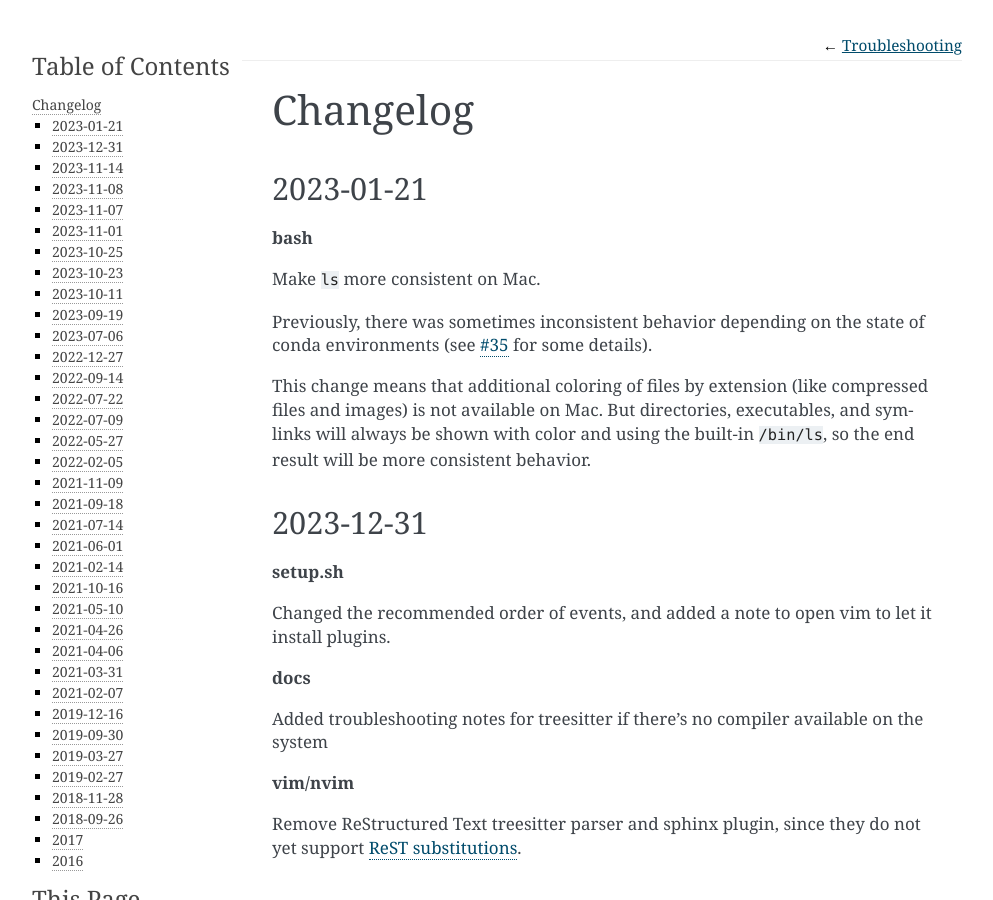
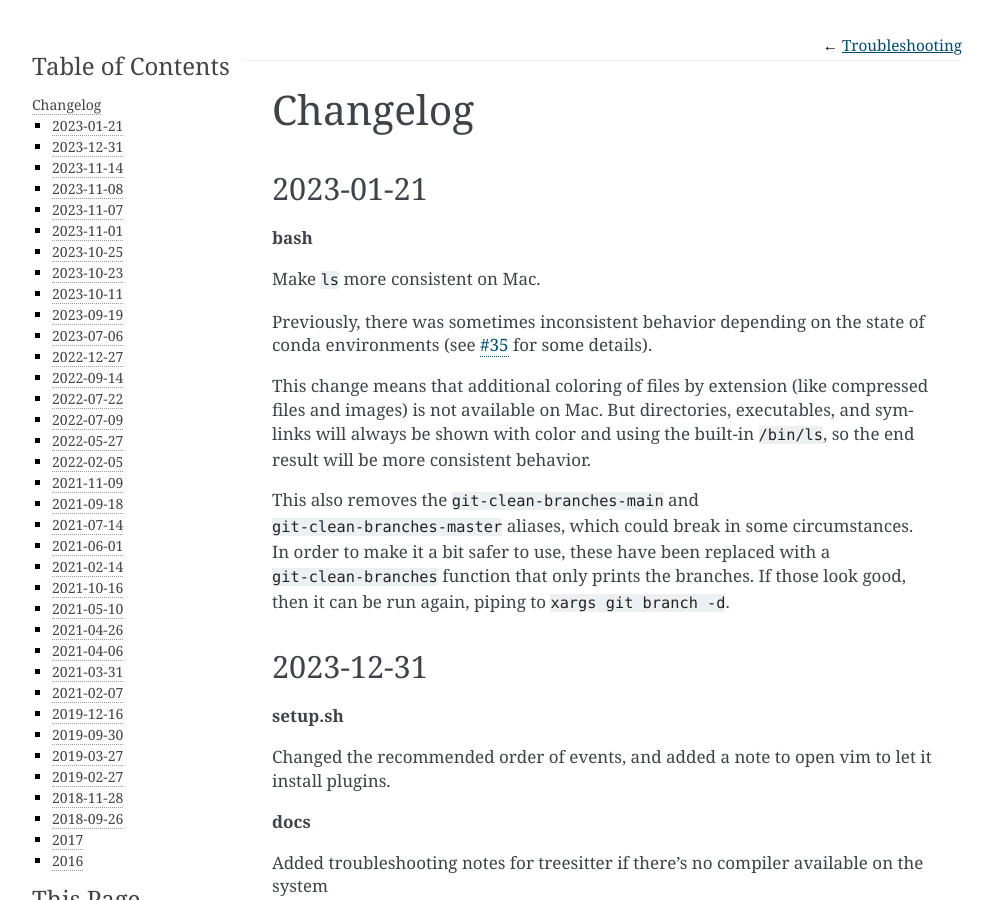
Before and after one commit to daler/dotfiles, a Sphinx documentation site: the page built from docs/changelog.rst, in a window 1280 px wide and 900 px high. Shown: the whole window, without its empty margins (148-1141 px from the left). Built offline with Sphinx 7.4.7, drawn with Linux system fonts in a browser that asks for light colours.

Commit message:
update changelog

```diff
--- a/docs/changelog.rst
+++ b/docs/changelog.rst
@@ -16,6 +16,13 @@ This change means that additional coloring of files by extension (like
 compressed files and images) is not available on Mac. But directories,
 executables, and symlinks will always be shown with color and using the
 built-in ``/bin/ls``, so the end result will be more consistent behavior.
+
+This also removes the ``git-clean-branches-main`` and
+``git-clean-branches-master`` aliases, which could break in some circumstances.
+In order to make it a bit safer to use, these have been replaced with
+a ``git-clean-branches`` function that only prints the branches. If those look
+good, then it can be run again, piping to ``xargs git branch -d``.
+
 
 2023-12-31
 ----------
```
